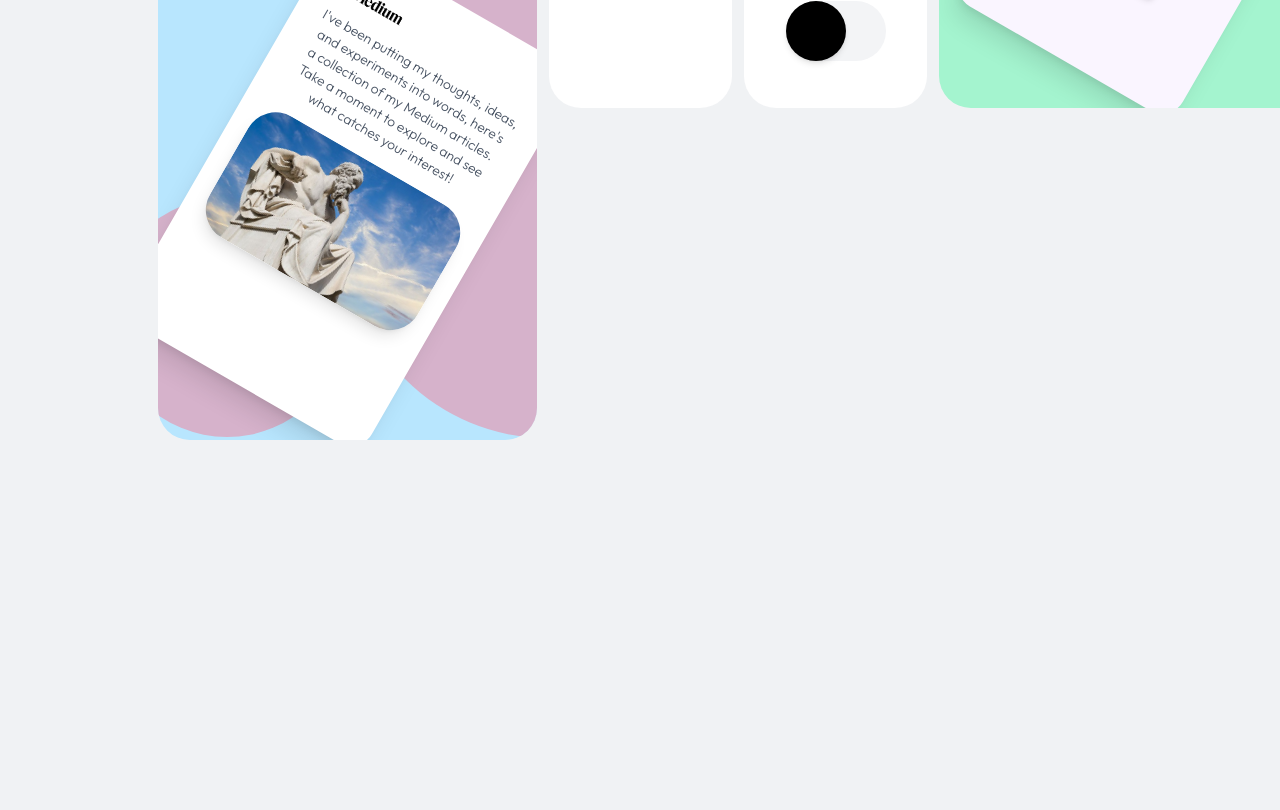
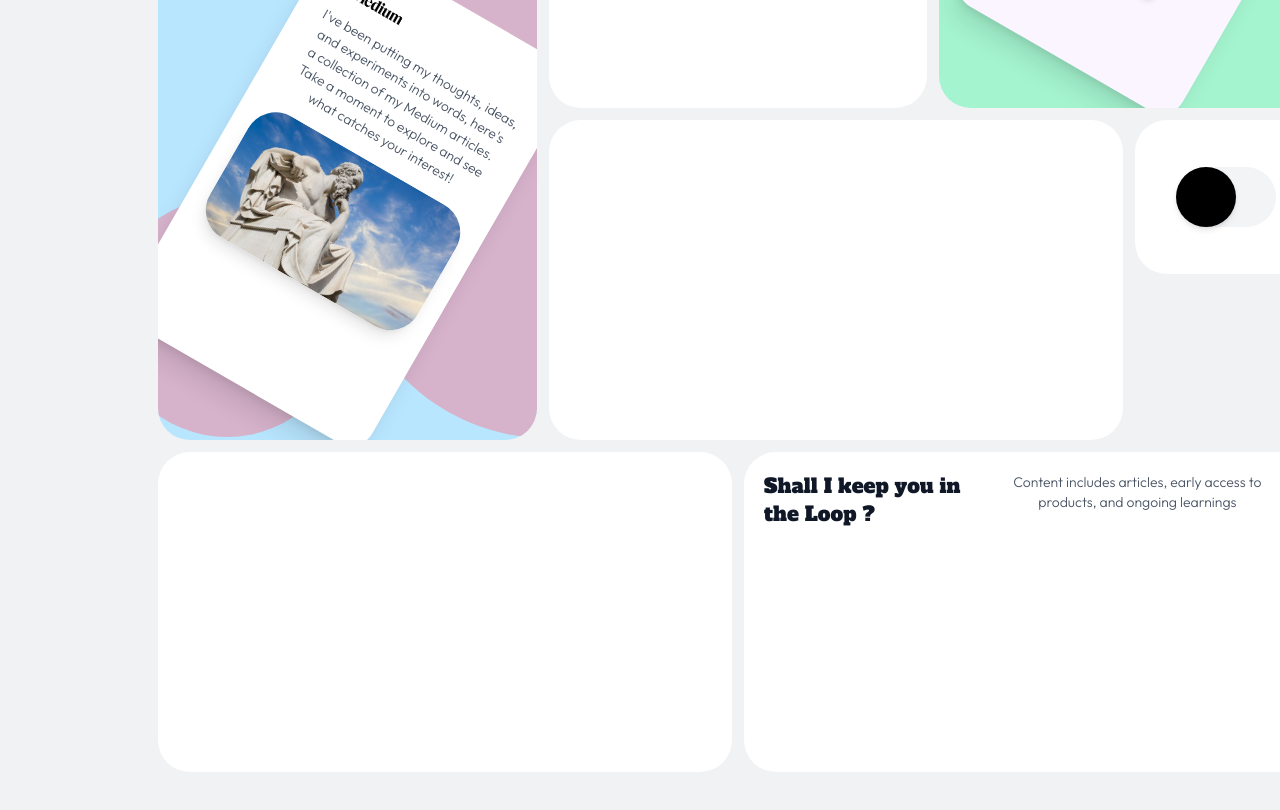
Before and after one commit to VishalOz/VishFolio, a React (Vite) app: page / in a window 1280 px wide. Shown: the part 520-1330 px from the top of the page. Built offline with nearby package versions, Linux system fonts and the light colour scheme.

Commit message:
Kept going

```diff
--- a/src/Home.jsx
+++ b/src/Home.jsx
@@ -70,7 +70,7 @@ const Home = () => {
 
           {/* Description */}
           <p className={`text-md leading-relaxed text-gray-700 mb-4 ${theme === 'dark' ? 'text-white' : 'text-black'}`}>
-            I am <span className="font-bold  text-xl">Vishal</span>, a developer and designer from Sri Lanka.
+            I am <span className="font-bold text-xl">Vishal</span>, a developer and designer from Sri Lanka.
             I'm passionate about <span className="text-indigo-600 text-xl">React, Java, .NET</span>.
             Always curious, I strive to build experiences that are both functional and visually compelling.
           </p>
@@ -98,7 +98,11 @@ const Home = () => {
           <Median />
         </div>
 
-        <div className={`row-span-1 col-span-1 rounded-4xl p-5 ${theme === 'dark' ? 'bg-black border border-gray-300' : 'bg-white'}`}>
+        <div className={`row-span-1 col-span-2 rounded-4xl p-5 ${theme === 'dark' ? 'bg-black border border-gray-300' : 'bg-white'}`}>
+
+        </div>
+
+        <div className={`row-span-2 col-span-3 rounded-4xl p-5 ${theme === 'dark' ? 'bg-black border border-gray-300' : 'bg-white'}`}>
 
         </div>
 
@@ -113,6 +117,15 @@ const Home = () => {
             </div>
         </div>
 
+        <div className={`row-span-2 col-span-3 rounded-4xl p-5 ${theme === 'dark' ? 'bg-black border border-gray-300' : 'bg-white'}`}>
+
+        </div>
+
+        <div className={`flex justify-center row-span-2 col-span-3 text-xl rounded-4xl p-5 ${theme === 'dark' ? 'bg-black border border-gray-300 text-white' : 'bg-white text-gray-900'}`}>
+            <span>Shall I keep you in the Loop ?</span>
+            <p className={`${theme === "dark" ? "text-white" : "text-gray-600" } text-sm text-gray-600 text-center mb-4 px-2`}>Content includes articles, early access to products, and ongoing learnings</p>
+        </div>
+
 
 
       </div>
--- a/src/Nav.jsx
+++ b/src/Nav.jsx
@@ -9,7 +9,7 @@ const Nav = () => {
   return (
     <>
       <div className="flex justify-center w-full">
-        <nav className="relative flex justify-center items-center gap-1 rounded-full p-4 bg-gray-200 w-80 text-sm">
+        <nav className={`relative flex justify-center items-center gap-1 bg-gray-200 rounded-full p-4 w-80 text-sm`}>
           {navItems.map((item) => (
             <div key={item} className="relative hover:text-gray-400">
               {selected === item && (
```
